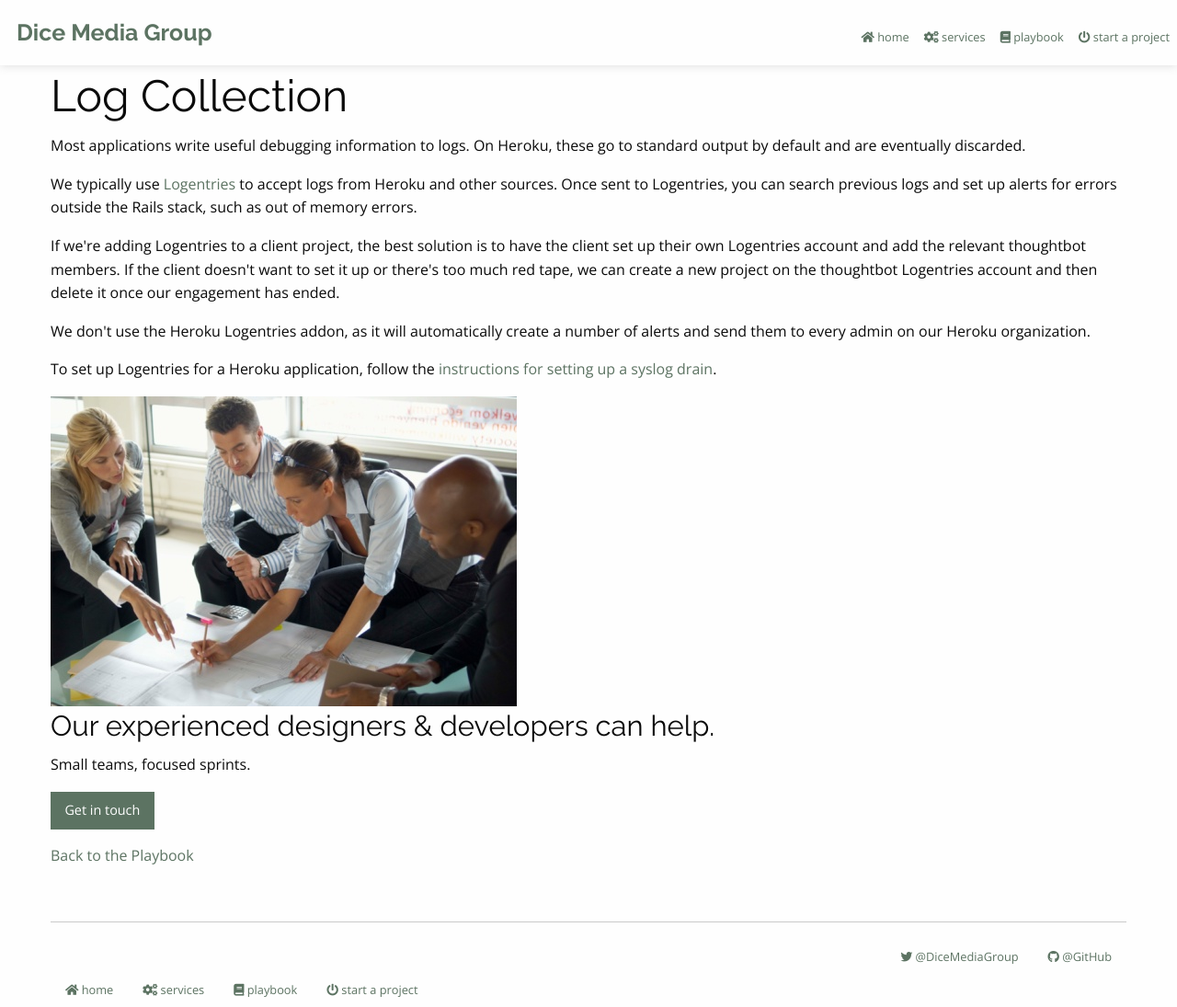
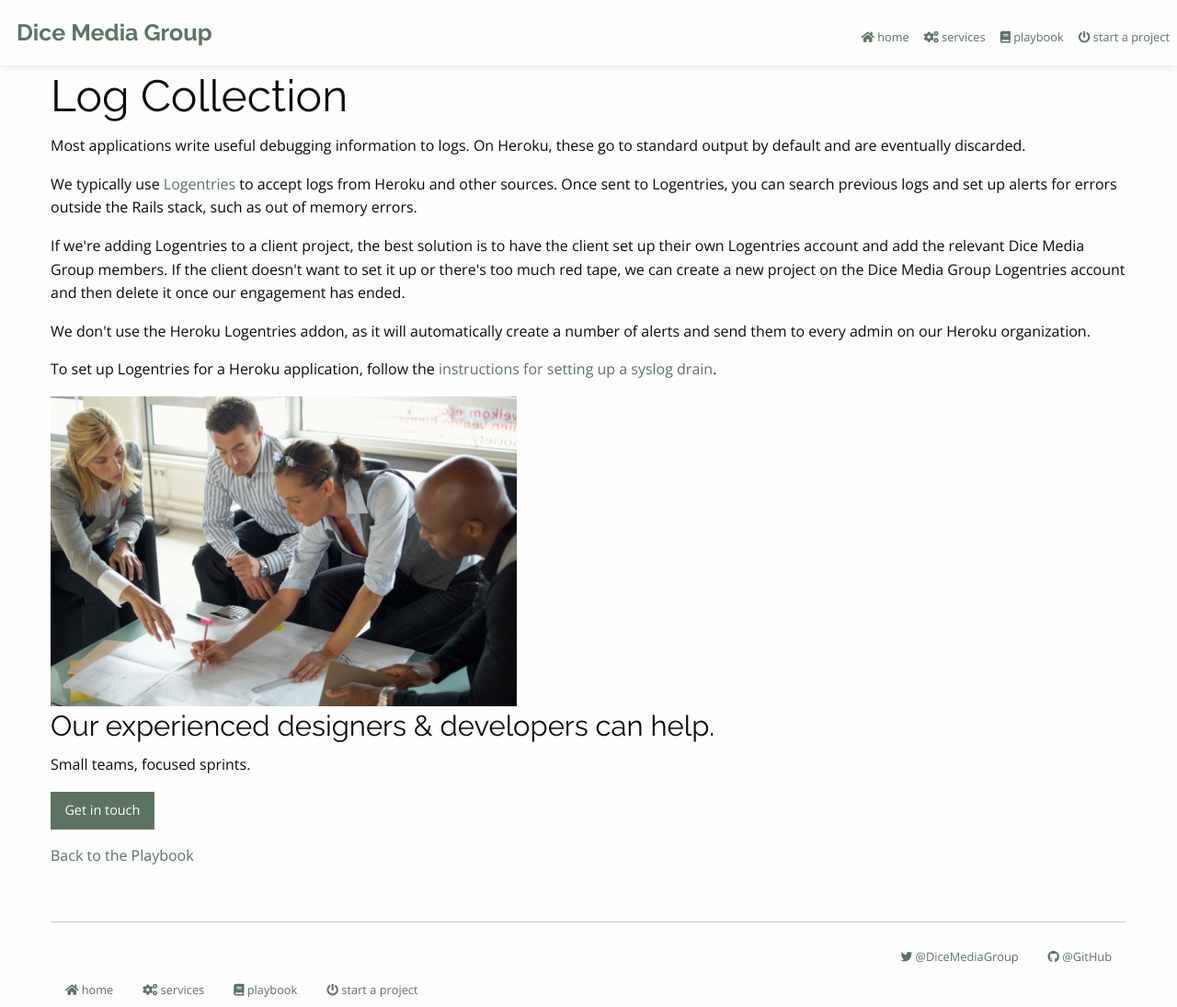
Before and after one commit to dice-media-group/dice-media-group.github.io, a Jekyll site: the page built from playbook/production/log-collection/index.html, in a window 1280 px wide. Shown: the whole page at 92% size. Built offline with Jekyll 4.4.1, drawn with Linux system fonts in a browser that asks for light colours; nearby versions of some CDN libraries.

```diff
--- a/playbook/planning/working-remotely/index.html
+++ b/playbook/planning/working-remotely/index.html
@@ -12,7 +12,7 @@ A functioning remote team doesn't happen by accident
 </header>
 <div class="playbook-content-wrapper single-column-layout">
 <div class="playbook-content"><p>Remote work is when the client and the team are in different locations,
-either the team is in another thoughtbot office from the client
+either the team is in another {{site.brand}} office from the client
 or team members work from a different location for the duration of the project.</p>
 
 <h4 id="meet-in-person">Meet in person</h4>
--- a/playbook/production/log-collection/index.html
+++ b/playbook/production/log-collection/index.html
@@ -16,7 +16,7 @@ Log Collection
 
             <p>We typically use <a href="https://logentries.com">Logentries</a> to accept logs from Heroku and other sources. Once sent to Logentries, you can search previous logs and set up alerts for errors outside the Rails stack, such as out of memory errors.</p>
 
-            <p>If we're adding Logentries to a client project, the best solution is to have the client set up their own Logentries account and add the relevant thoughtbot members. If the client doesn't want to set it up or there's too much red tape, we can create a new project on the thoughtbot Logentries account and then delete it once our engagement has ended.</p>
+                <p>If we're adding Logentries to a client project, the best solution is to have the client set up their own Logentries account and add the relevant {{site.brand}} members. If the client doesn't want to set it up or there's too much red tape, we can create a new project on the {{site.brand}} Logentries account and then delete it once our engagement has ended.</p>
 
             <p>We don't use the Heroku Logentries addon, as it will automatically create a number of alerts and send them to every admin on our Heroku organization.</p>
 
```
